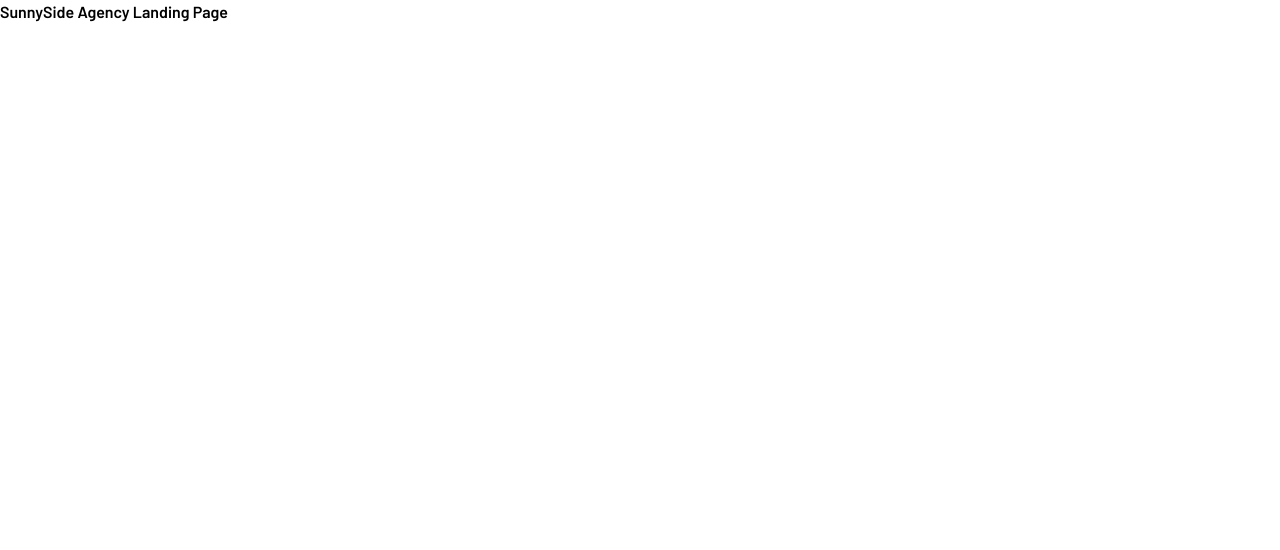
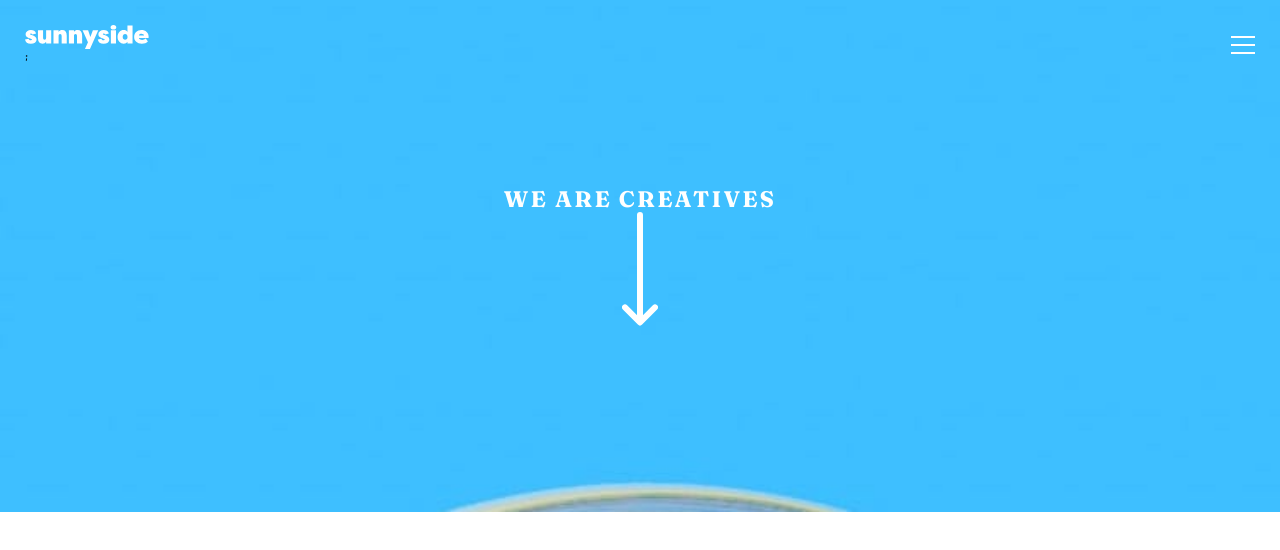
Before and after one commit to bryanloyd/SunnySideAgency, a React (Create React App) app: page / in a window 1280 px wide. Shown: the top 550 px of the page. Built offline with nearby package versions, Linux system fonts and the light colour scheme.

Commit message:
Header Components

```diff
--- /dev/null
+++ b/craco.config.js
@@ -0,0 +1,9 @@
+// craco.config.js
+
+module.exports = {
+  style: {
+    postcss: {
+      plugins: [require("tailwindcss"), require("autoprefixer")],
+    },
+  },
+};
--- a/src/App.js
+++ b/src/App.js
@@ -1,7 +1,11 @@
+import Header from "./components/Header";
+import Showcase from "./components/Showcase";
+
 const App = () => {
   return (
     <div>
-      <h1>SunnySide Agency Landing Page</h1>
+      <Header />
+      <Showcase />
     </div>
   );
 };
--- /dev/null
+++ b/src/components/Header.js
@@ -0,0 +1,21 @@
+import React from "react";
+import Logo from "./Logo";
+import MenuButton from "./MenuButton";
+
+const Header = () => {
+  return (
+    <>
+      <header className="absolute w-full flex items-center justify-between p-10">
+        <div>
+          <Logo />
+        </div>
+
+        <div>
+          <MenuButton />
+        </div>
+      </header>
+    </>
+  );
+};
+
+export default Header;
--- /dev/null
+++ b/src/components/Logo.js
@@ -0,0 +1,14 @@
+import React from "react";
+import logo from "../images/logo.svg";
+
+const Logo = () => {
+  return (
+    <>
+      <div>
+        <img src={logo} alt="SunnySide Agency Logo" />;
+      </div>
+    </>
+  );
+};
+
+export default Logo;
--- /dev/null
+++ b/src/components/MenuButton.js
@@ -0,0 +1,14 @@
+import React from "react";
+import Menu from "../images/icon-hamburger.svg";
+
+const MenuButton = () => {
+  return (
+    <>
+      <div>
+        <img src={Menu} alt="" />
+      </div>
+    </>
+  );
+};
+
+export default MenuButton;
--- /dev/null
+++ b/src/components/Showcase.js
@@ -0,0 +1,19 @@
+import React from "react";
+import arrow from "../images/icon-arrow-down.svg";
+
+const Showcase = () => {
+  return (
+    <>
+      <section className="showcase">
+        <div className="overlay">
+          <h1 className="text-4xl uppercase text-white tracking-widest">
+            We are creatives
+          </h1>
+          <img src={arrow} alt="" />
+        </div>
+      </section>
+    </>
+  );
+};
+
+export default Showcase;
--- a/src/index.css
+++ b/src/index.css
@@ -1,4 +1,7 @@
 @import url("https://fonts.googleapis.com/css2?family=Barlow:wght@600&family=Fraunces:wght@700;800&display=swap");
+@tailwind base;
+@tailwind components;
+@tailwind utilities;
 
 :root {
   --soft-red: hsl(7, 99%, 70%);
@@ -20,14 +23,46 @@
   box-sizing: border-box;
 }
 
-ul {
-  list-style-type: none;
+html {
+  font-size: 62.5%;
+}
+
+p {
+  font-size: 1.8rem;
+  line-height: 3rem;
 }
 
 img {
-  min-width: 100%;
+  max-width: 100%;
+}
+
+h1,
+h2,
+h3,
+h4,
+h5,
+h6 {
+  font-family: "Fraunces", sans-serif;
+}
+
+ul {
+  list-style-type: none;
 }
 
 body {
   font-family: "Barlow", sans-serif;
 }
+
+/* Showcase Component */
+.showcase {
+  background: url("./images/mobile/image-header.jpg") no-repeat center/cover;
+  height: 512px;
+}
+
+.showcase .overlay {
+  height: 512px;
+  display: flex;
+  flex-direction: column;
+  align-items: center;
+  justify-content: center;
+}
--- /dev/null
+++ b/tailwind.config.js
@@ -0,0 +1,11 @@
+module.exports = {
+  purge: ["./src/**/*.{js,jsx,ts,tsx}", "./public/index.html"],
+  darkMode: false, // or 'media' or 'class'
+  theme: {
+    extend: {},
+  },
+  variants: {
+    extend: {},
+  },
+  plugins: [],
+};
```
Also changed, not shown: package.json (+9 -3 lines), 2 other files (tests, documents, lock files or other folders).
